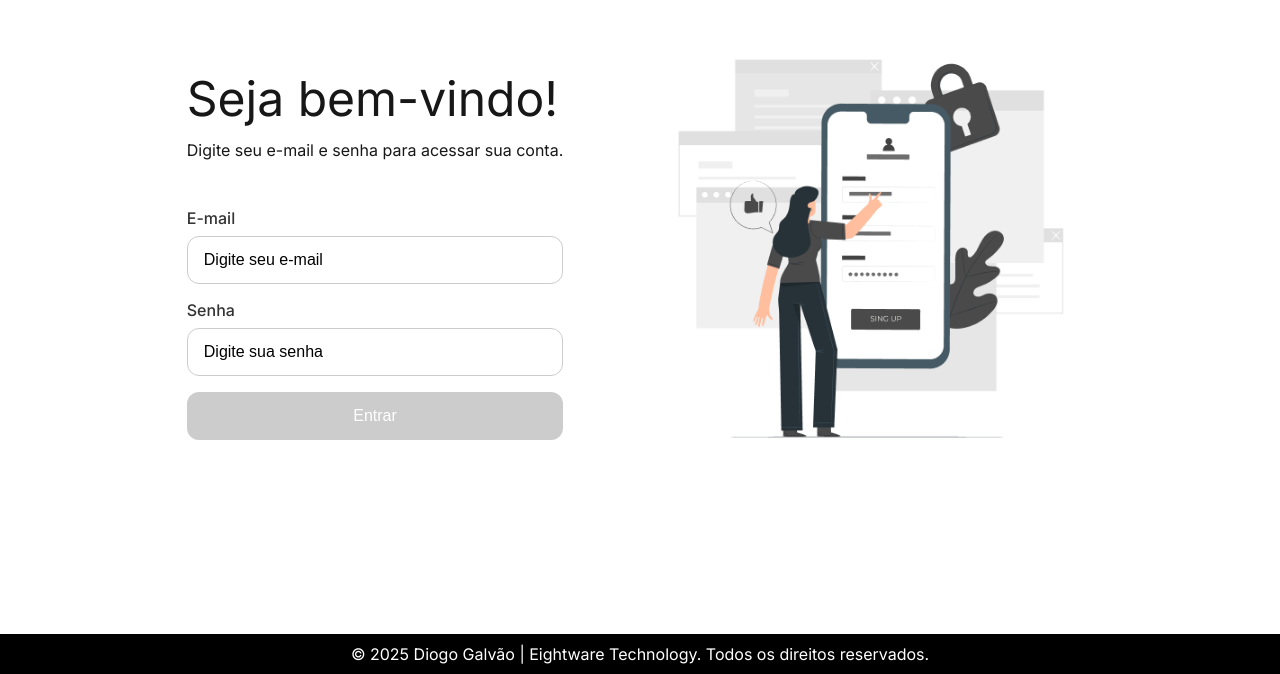
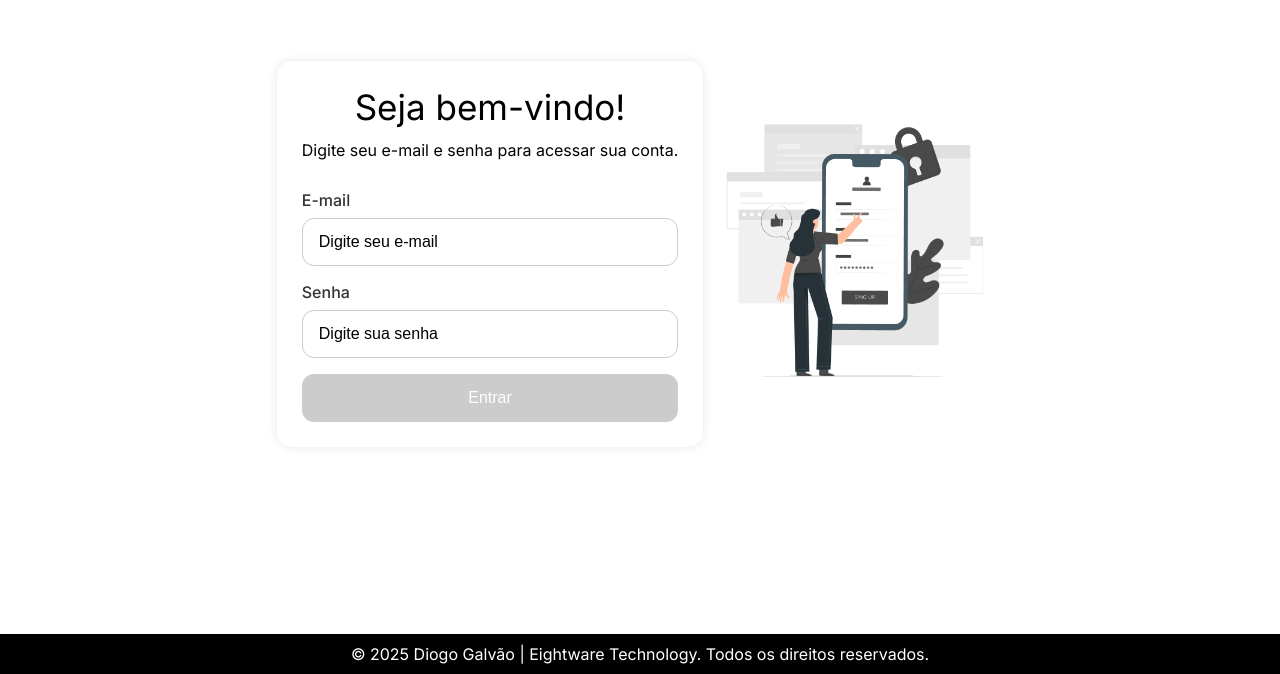
Before and after one commit to DiogooRodrigoo/eightwareFrontend, a Next.js app: page / in a window 1280 px wide. Shown: the part 126-800 px from the top of the page. Built offline with nearby package versions, Linux system fonts and the light colour scheme.

Commit message:
refactor: Layout change on LoginPage and ProfilePage

```diff
--- a/src/app/components/organisms/ProfileForm/styles.jsx
+++ b/src/app/components/organisms/ProfileForm/styles.jsx
@@ -3,7 +3,6 @@ import styled from "styled-components";
 export const FormContainer = styled.div`
   display: flex;
   flex-direction: column;
-  gap: 1rem;
   width: 100%;
   max-width: 300px;
 `;
--- a/src/app/pages/SignIn/SignInPage.jsx
+++ b/src/app/pages/SignIn/SignInPage.jsx
@@ -3,7 +3,6 @@ import React from "react";
 import Image from "next/image";
 //styles
 import * as C from "./styles";
-import { ContentsContainer } from "../../styles/styles";
 //components
 import SignInForm from "../../components/organisms/SignInForm/SignInForm";
 //assets
@@ -11,7 +10,7 @@ import IllustrationImage from "../../assets/Illustration_SignIn.png";
 
 const SignInPage = () => {
   return (
-    <ContentsContainer>
+    <C.ContentsContainer>
       <C.FormContainer>
         <C.Title>Seja bem-vindo!</C.Title>
         <C.Description>
@@ -20,8 +19,8 @@ const SignInPage = () => {
         <SignInForm />
       </C.FormContainer>
 
-      <Image src={IllustrationImage} alt="Image" width={450} height={450} />
-    </ContentsContainer>
+      <Image src={IllustrationImage} alt="Image" width={300} height={300} />
+    </C.ContentsContainer>
   );
 };
 
--- a/src/app/pages/SignIn/styles.jsx
+++ b/src/app/pages/SignIn/styles.jsx
@@ -1,15 +1,31 @@
 import styled from "styled-components";
 
-export const FormContainer = styled.div``;
+export const ContentsContainer = styled.div`
+  display: flex;
+  justify-content: center;
+  align-items: center;
+  margin: auto;
+  height: 95vh;
+  width: 100%;
+  max-width: 900px;
+  padding-inline: 10px;
+`;
+
+export const FormContainer = styled.div`
+  padding: 25px;
+  border-radius: 15px;
+  box-shadow: 0px 0px 10px rgba(0, 0, 0, 0.1);
+`;
 
 export const Title = styled.h1`
-  font-size: 48px;
+  font-size: 35px;
   font-weight: 400;
   margin-bottom: 12px;
+  text-align: center;
 `;
 
 export const Description = styled.p`
   font-size: 16px;
   font-weight: 400;
-  margin-bottom: 48px;
+  margin-bottom: 30px;
 `;
--- a/src/app/styles/globals.css
+++ b/src/app/styles/globals.css
@@ -1,26 +1,7 @@
-:root {
-  --background: ;
-  --foreground: #171717;
-}
-
-@media (prefers-color-scheme: dark) {
-  :root {
-    --background: #0a0a0a;
-    --foreground: #ededed;
-  }
-}
-
 html,
 body {
   max-width: 100vw;
   overflow-x: hidden;
-}
-
-body {
-  color: var(--foreground);
-  background: var(--background);
-  -webkit-font-smoothing: antialiased;
-  -moz-osx-font-smoothing: grayscale;
 }
 
 * {
@@ -28,14 +9,3 @@ body {
   padding: 0;
   margin: 0;
 }
-
-a {
-  color: inherit;
-  text-decoration: none;
-}
-
-@media (prefers-color-scheme: dark) {
-  html {
-    color-scheme: dark;
-  }
-}
--- a/src/app/styles/styles.jsx
+++ /dev/null
@@ -1,10 +0,0 @@
-import styled from "styled-components";
-
-export const ContentsContainer = styled.div`
-  display: flex;
-  justify-content: center;
-  align-items: center;
-  height: 95vh;
-  width: 100vw;
-  gap: 5rem;
-`;
```
Also changed, not shown: src/app/pages/Profile/ProfilePage.jsx (+9 -7 lines), src/app/pages/Profile/styles.jsx (+11 -0 lines).
